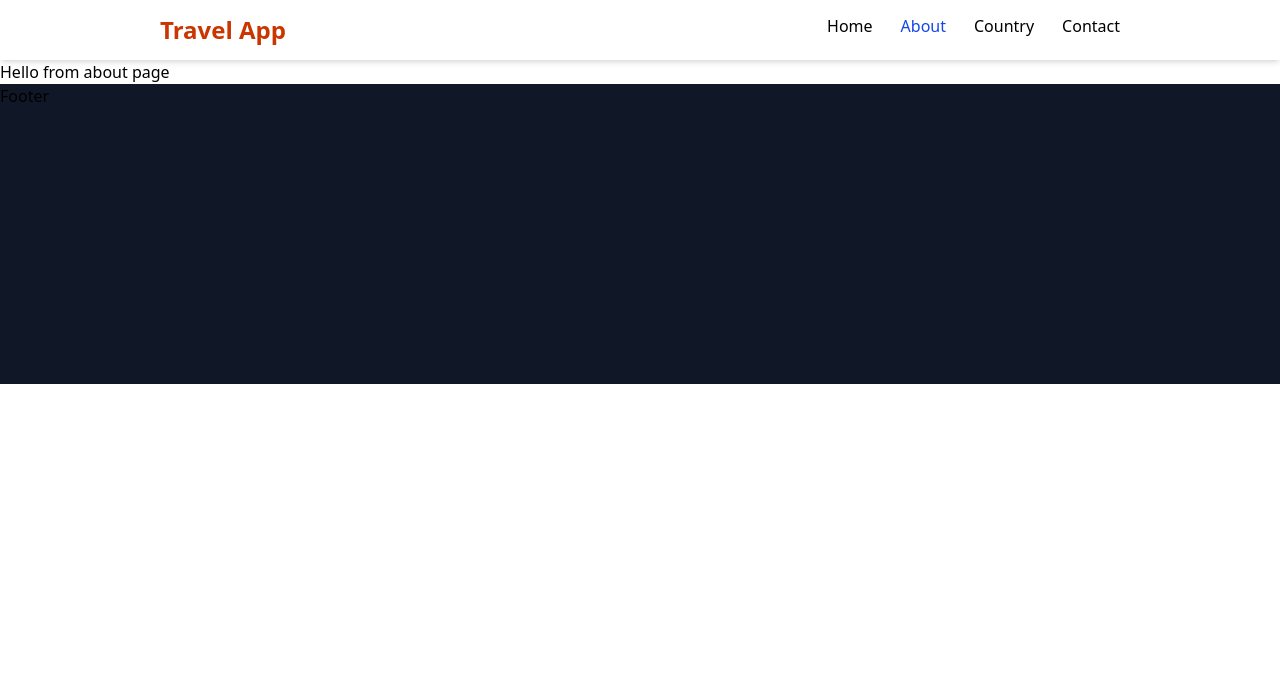
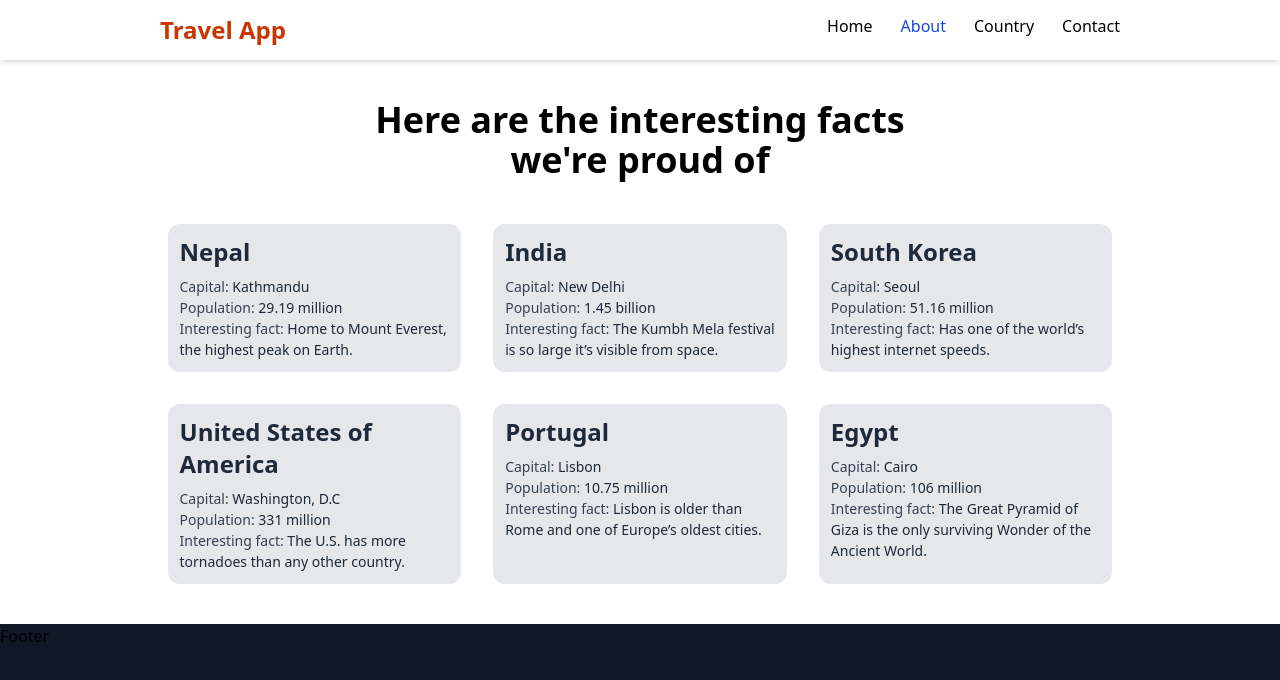
Before and after one commit to mrjung99/Travel-app, a React (Vite) app: page /about in a window 1280 px wide. Shown: the top 680 px of the page. Built offline with nearby package versions, Linux system fonts and the light colour scheme.

Commit message:
travel app

```diff
--- /dev/null
+++ b/src/api/facts.json
@@ -0,0 +1,44 @@
+[
+    {
+        "id":1,
+        "name":"Nepal",
+        "population":"29.19 million",
+        "capital":"Kathmandu",
+        "fact":"Home to Mount Everest, the highest peak on Earth."
+    },
+    {
+        "id":2,
+        "name":"India",
+        "population":"1.45 billion",
+        "capital":"New Delhi",
+        "fact":"The Kumbh Mela festival is so large it’s visible from space."
+    },
+    {
+        "id":3,
+        "name":"South Korea",
+        "population":"51.16 million",
+        "capital":"Seoul",
+        "fact":"Has one of the world’s highest internet speeds."
+    },
+    {
+        "id":4,
+        "name":"United States of America",
+        "population":"331 million",
+        "capital":"Washington, D.C",
+        "fact":"The U.S. has more tornadoes than any other country."
+    },
+    {
+        "id":5,
+        "name":"Portugal",
+        "population":"10.75 million",
+        "capital":"Lisbon",
+        "fact":"Lisbon is older than Rome and one of Europe’s oldest cities."
+    },
+    {
+        "id":6,
+        "name":"Egypt",
+        "population":"106 million",
+        "capital":"Cairo",
+        "fact":"The Great Pyramid of Giza is the only surviving Wonder of the Ancient World."
+    }
+]
--- /dev/null
+++ b/src/component/ui/AboutCard.jsx
@@ -0,0 +1,33 @@
+import React from "react";
+
+const AboutCard = ({ data }) => {
+  return (
+    <ul className="grid md:grid-cols-3 gap-8 w-9/12 mx-auto mt-6 ">
+      {data.map((currData) => {
+        return (
+          <li className="bg-gray-200 p-3 rounded-xl hover:outline-1 hover:outline-gray-400">
+            <p className="text-gray-800 text-xl md:text-2xl font-semibold">
+              {currData.name}
+            </p>
+            <div className="mt-2">
+              <p className="text-gray-800 text-[14px]">
+                <span className="text-gray-700">Capital: </span>
+                {currData.capital}
+              </p>
+              <p className="text-gray-800 text-[14px]">
+                <span className="text-gray-700">Population: </span>
+                {currData.population}
+              </p>
+              <p className="text-gray-800 text-[14px]">
+                <span className="text-gray-700">Interesting fact: </span>
+                {currData.fact}
+              </p>
+            </div>
+          </li>
+        );
+      })}
+    </ul>
+  );
+};
+
+export default AboutCard;
--- a/src/pages/About.jsx
+++ b/src/pages/About.jsx
@@ -1,9 +1,17 @@
-import React from "react";
+import AboutCard from "../component/ui/AboutCard";
+import countryData from "../api/facts.json";
 
 const About = () => {
+  // const [data] = useState([]);
+
+  const data = countryData;
+  console.log(data);
   return (
-    <div>
-      <h1>Hello from about page</h1>
+    <div className="flex flex-col gap-5 px-2.5 py-10">
+      <h1 className="text-2xl md:text-4xl font-semibold text-center">
+        Here are the interesting facts <br /> we're proud of
+      </h1>
+      <AboutCard data={data} />
     </div>
   );
 };
--- a/src/pages/Contact.jsx
+++ b/src/pages/Contact.jsx
@@ -1,9 +1,55 @@
 import React from "react";
 
 const Contact = () => {
+  const handleFormSubmit = (formData) => {
+    const formSubmitData = Object.fromEntries(formData);
+    console.log(formSubmitData);
+  };
+
   return (
-    <div>
-      <h1>Hello from contact page</h1>
+    <div className="py-3 px-4 md:px-0 md:w-9/12 mx-auto md:mb-15">
+      <div>
+        <h1 className="text-4xl md:text-5xl md:mt-4 text-gray-800 font-semibold">
+          Contact
+        </h1>
+        <p>Get in touch, we are always here to help you.</p>
+      </div>
+      <div className="mt-6 md:mt-0 flex flex-col gap-9 md:gap-0 md:flex-row md:justify-between md:items-center">
+        <form
+          action={handleFormSubmit}
+          className="flex flex-col gap-2 md:gap-5 md:w-5/12"
+        >
+          <input
+            type="text"
+            name="fullname"
+            placeholder="Full name"
+            className="bg-gray-100 px-3 py-1.5 text-[14px] text-gray-800 rounded border
+            border-gray-600 outline-0"
+          />
+          <input
+            type="email"
+            name="email"
+            placeholder="Email"
+            className="bg-gray-100 px-3 py-1.5 text-[14px] text-gray-800 rounded border
+            border-gray-600 outline-0"
+          />
+          <textarea
+            name="message"
+            id=""
+            placeholder="Message"
+            className="h-[100px] bg-gray-100 px-3 py-1.5 text-[14px] text-gray-800 rounded
+            border border-gray-600 outline-0"
+          ></textarea>
+          <button
+            type="submit"
+            className="bg-blue-700 text-white py-2 rounded cursor-pointer hover:bg-blue-600
+            transition-colors"
+          >
+            Submit
+          </button>
+        </form>
+        <img src="/public/contact.png" alt="" className="md:w-[40%]" />
+      </div>
     </div>
   );
 };
--- a/src/pages/Home.jsx
+++ b/src/pages/Home.jsx
@@ -1,18 +1,20 @@
 import React from "react";
+import About from "./About";
 
 const Home = () => {
   return (
+    <>
       <div
-      className="md:w-9/12 px-5 mt-20 md:mt-0 md:px-0 md:mx-auto flex flex-col gap-10 items-center
-      md:flex-row md:gap-8 h-[55vh]"
+        className="md:w-9/12 px-5 mt-20 md:mt-0 md:px-0 md:mx-auto flex flex-col gap-10 mb-20 md:mb-0 items-center
+      md:flex-row md:gap-8 md:h-[62vh]"
       >
         <div className="flex flex-col gap-3 order-2 md:order-1">
           <p className="text-3xl md:text-4xl font-bold">
             Explore the world, one Country at a time.
           </p>
           <p>
-          Discover the history, culture and beauty of every nation. Sort, search
-          and filter through countries to find the details you need.
+            Discover the history, culture and beauty of every nation. Sort,
+            search and filter through countries to find the details you need.
           </p>
           <button
             className="bg-gray-950 text-white rounded-full py-1.5 px-5 w-fit cursor-pointer
@@ -27,6 +29,10 @@ const Home = () => {
           className="order-1 md:order-2 w-[480px]"
         />
       </div>
+      <section className="bg-gray-100">
+        <About />
+      </section>
+    </>
   );
 };
 
```
Also changed, not shown: public/contact.png (added). Lines whose indentation alone changed are shown as unchanged.
